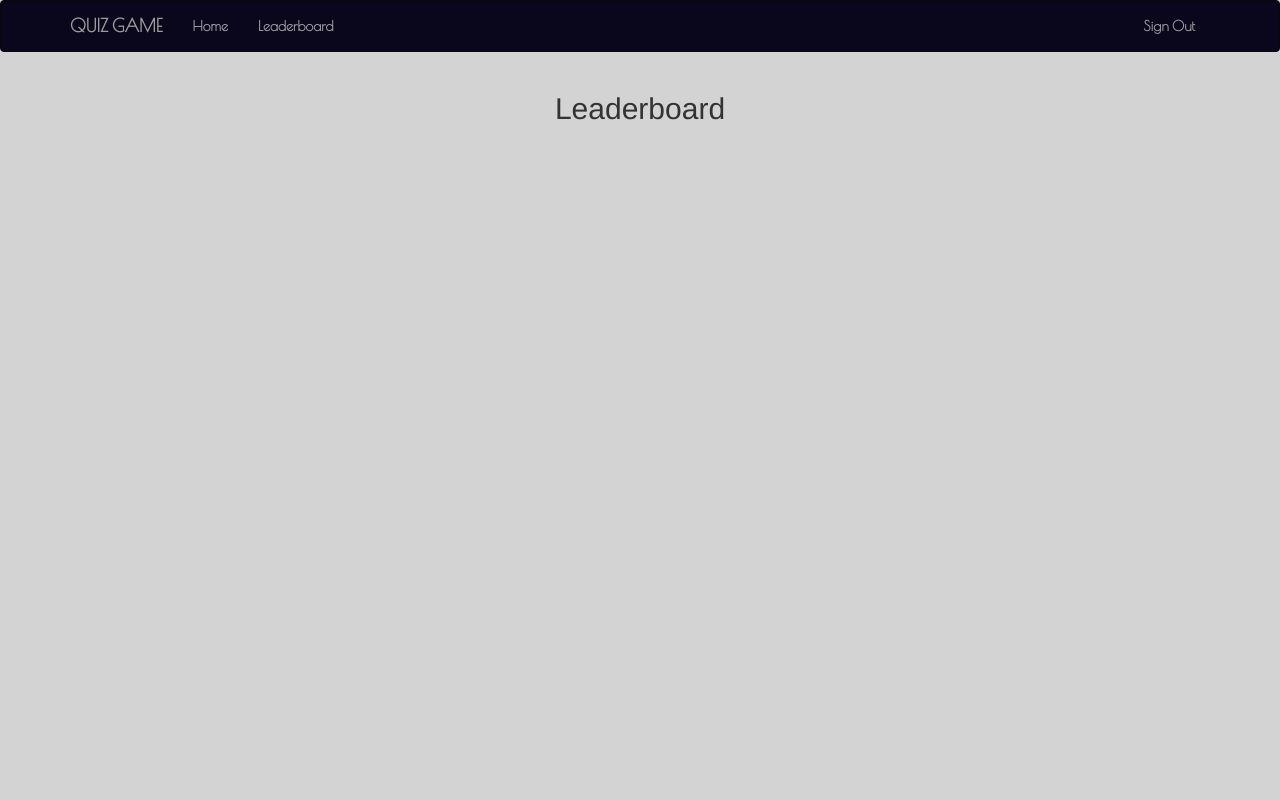
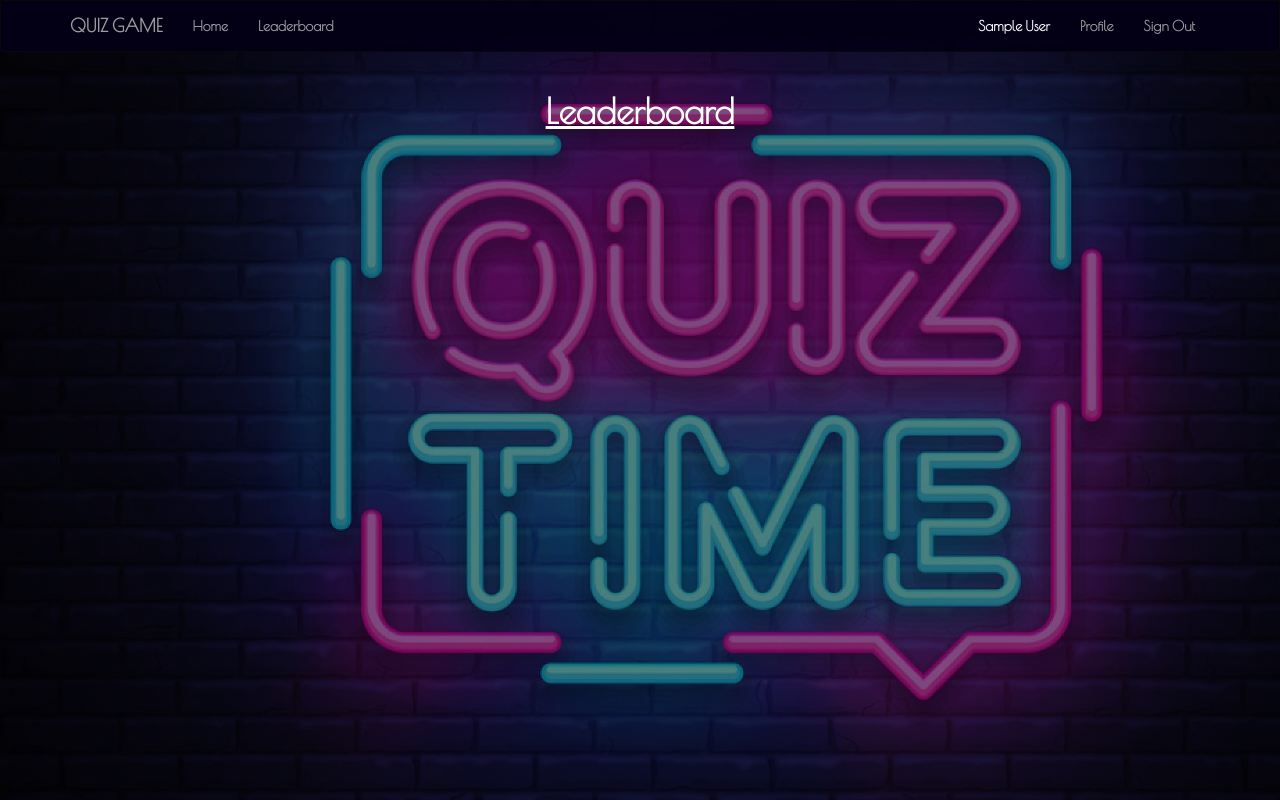
Before and after one commit to demarillacizere/quiz-app, a Flask app: page /leaderboard in a window 1280 px wide. Run offline with Flask 2, Linux system fonts and the light colour scheme; the visitor is signed in with stand-in values (Sample User, id 1); data comes from the database, SQL or seed files in the repository; some libraries are stand-ins or nearby versions.

Commit message:
new changes

```diff
--- a/app/main/views.py
+++ b/app/main/views.py
@@ -35,3 +35,12 @@
         counter=counter+1
         users.append(new_user)
     return render_template("leaderboard.html", users=users)
+@main.route('/profile/<uname>')
+def profile(uname):
+
+    user = User.get_user_by_email(uname)
+
+    if user is None:
+        abort(404)
+
+    return render_template('profile/profile.html', user = user)
--- a/app/models.py
+++ b/app/models.py
@@ -21,6 +21,14 @@
         '''
         db.session.add(self)
         db.session.commit()
+
+    @classmethod
+    def get_user_by_email(cls, email):
+        '''
+        Function to retreive a specific user by email
+        '''
+
+        return User.query.filter_by(email = email).first()
 
     @property
     def password(self):
--- a/app/templates/base.html
+++ b/app/templates/base.html
@@ -36,16 +36,39 @@
                                 counter+=1
                             }
                             }
-                            document.getElementById('UserAnswers').innerHTML+='Q' + e[i].name + '. Your answer was '+ e[i].value +'<br>';
+                            document.getElementById('UserAnswers').innerHTML+='Q' + e[i].name + '. Your answer was '+ e[i].value +'<br>'+'<br>';
                     }
                 }
             }
-            console.log(score);
             document.getElementById('UserAnswers').innerHTML+='You got ' + counter + ' out of 5 correct answers' + '<br>';
+            if(counter==5){
+                document.getElementById('UserAnswers').innerHTML+='Excellent! You won <br>';
+            }
+            else if(counter<5 && counter>3){
+                document.getElementById('UserAnswers').innerHTML+='Good job! <br>';
+            }
+            else{
+                document.getElementById('UserAnswers').innerHTML+='You need to revise more!<br>';
+            }
             var grade= document.getElementsByClassName('usersmarks')[0];
             var rank=parseInt(grade.innerHTML) + score
             document.getElementsByClassName('usersmarks')[0].innerHTML=rank;
-
+            async function postData(url = '', data = {}) {
+            const response = await fetch(url, {
+                method: 'POST',
+                mode: 'cors',
+                cache: 'no-cache',
+                credentials: 'same-origin',
+                headers: {
+                'Content-Type': 'application/json'
+                },
+                redirect: 'follow',
+                referrerPolicy: 'no-referrer',
+                body: JSON.stringify(data)
+            });
+            return response.json();
+            }
+            postData('http://127.0.0.1:5000/save',{marks:rank,id:'{{current_user.id}}'})
             async function postData(url = '', data = {}) {
   // Default options are marked with *
   const response = await fetch(url, {
@@ -65,13 +88,12 @@
 }
 postData('http://127.0.0.1:5000/save',{marks:rank,id:'{{current_user.id}}'})
             }
-
-
         </script>
         <style>
         header,h3{
             font-family: 'Poiret One', cursive;
             font-weight:bolder;
+            color: black;
         }
         #nav{
             background-color: rgba(4, 1, 22, 0.966);
@@ -97,8 +119,12 @@
         body{
             font-weight: bold;
             background-color:lightgrey;
+            background-image:linear-gradient(to right, rgba(0,0,0,0.6), rgba(0,0,0,0.6)), url('../static/qq.jpg');
+            background-size:cover;
+            background-repeat:no-repeat;
+            color: white;
+            background-position: fixed;
         }
-
         </style>
         {% endblock %}
     </head>
--- a/app/templates/leaderboard.html
+++ b/app/templates/leaderboard.html
@@ -1,11 +1,37 @@
 {% extends 'base.html'%}
 {% import 'macros.html' as macro%}
-
+<!DOCTYPE html>
+<html>
+    <head>
+        <meta charset="utf-8">
+        <meta name="viewport" content="width=device-width, initial-scale=1, shrink-to-fit=no">
+        {%block styles%}
+        {{ super() }}
+        <style>
+            body{
+                background-image:linear-gradient(to right, rgba(0,0,0,0.5), rgba(0,0,0,0.5)), url('../static/qq.jpg');
+                background-size:cover;
+                background-repeat:no-repeat;
+                color: white;
+            }
+            h2{
+            font-family: 'Poiret One', cursive;
+            font-weight: bolder;
+            font-size: 2.5em;
+            text-decoration: underline;
+            }
+            body{
+                height: 100vh;
+            }
+        </style>
+        {% endblock %}
+    </head>
+    <body>
         {% block content %}
-
         <div class='container'>
             <h2 class='text-center'> Leaderboard</h2><br>
             <div class='row'>{{ macro.displayUsers(users)}}</div>
         </div>
-
         {% endblock%}
+    </body>
+</html>
--- a/app/templates/navbar.html
+++ b/app/templates/navbar.html
@@ -16,7 +16,8 @@
             </ul>
             <ul class="nav navbar-nav navbar-right">
                 {% if current_user.is_authenticated %}
-                <li style="color: white; padding: 15px;"> {{current_user.username}} </li>
+                <li style="color: white; padding: 15px;"> {{current_user.fullname}} </li>
+                <li><a href="{{url_for('main.profile', uname = current_user.email)}}">Profile</a></li>
                 <li><a href="{{url_for('auth.logout')}}">Sign Out</a></li>
                 {% else %}
                 <li><a href="{{url_for('auth.login')}}">Sign in</a></li>
--- /dev/null
+++ b/app/templates/profile/profile.html
@@ -0,0 +1,6 @@
+{% extends 'base.html' %}
+
+{% block content %}
+    <h1>Profile Page</h1>
+    <p>{{ user.fullname}}, you have <strong>{{ user.marks }}</strong> marks</p>
+{% endblock %}
--- a/manage.py
+++ b/manage.py
@@ -3,7 +3,7 @@
 from flask_script import Manager,Server
 from  flask_migrate import Migrate, MigrateCommand
 
-app = create_app('development')
+app = create_app('production')
 
 manager = Manager(app)
 manager.add_command('server',Server)
```
Also changed, not shown: app/templates/category.html (+21 -4 lines), app/templates/index.html (+26 -2 lines), app/static/qq.jpg (added), 1 other file. Lines whose indentation alone changed are shown as unchanged.
